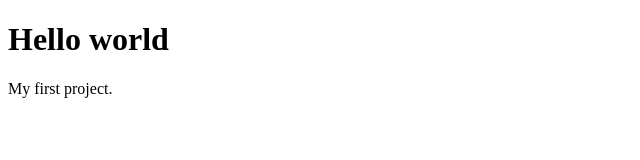
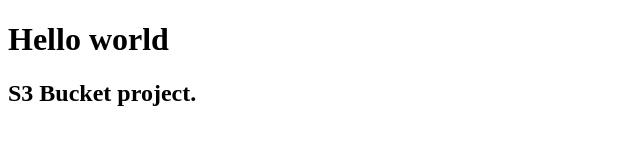
Before and after one commit to lav17/Terraform_s3_cloudfront, a plain HTML site: page web pages/index.html in a window 1280 px wide. Shown: the whole page, without its empty margins (0-640 px from the left). Drawn offline with Linux system fonts and the light colour scheme.

Commit message:
index updated

```diff
--- a/web pages/index.html
+++ b/web pages/index.html
@@ -1,12 +1,7 @@
 <!DOCTYPE html>
 <html>
-
 <body>
-
-    <h1>Hello world</h1>
-
-    <p>My first project.</p>
-
+<h1>Hello world</h1>
+<h2>S3 Bucket project.</h2>
 </body>
-
 </html>
```
